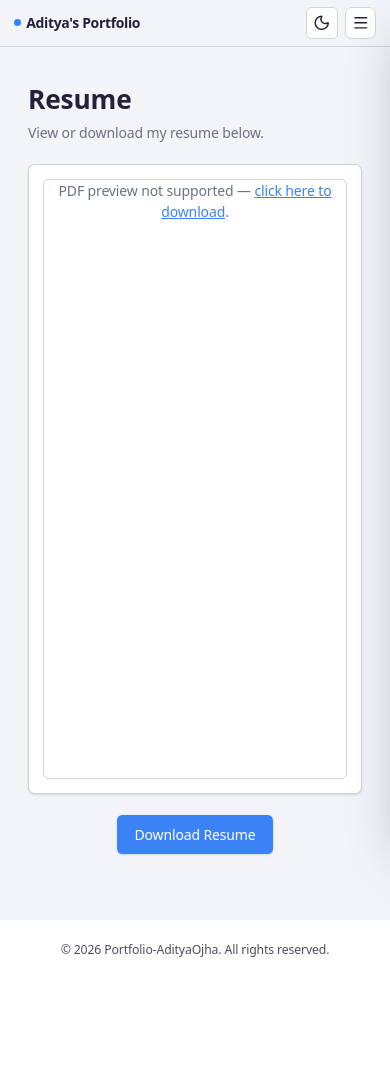
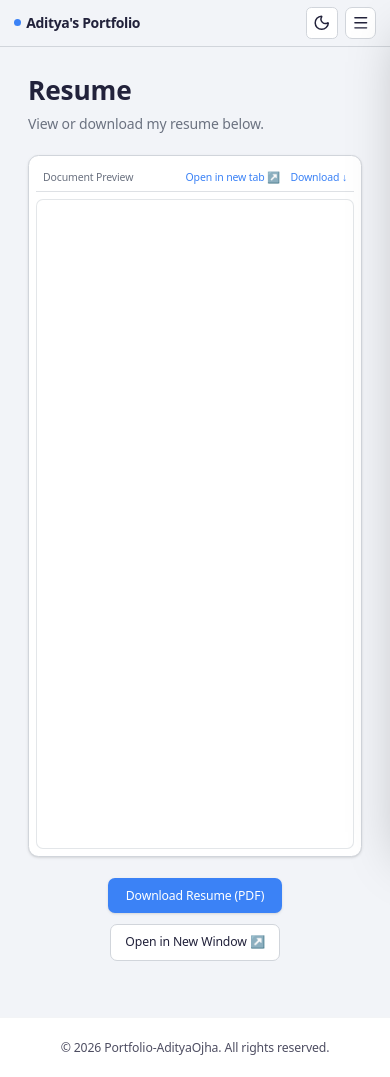
Before and after one commit to Kaditya67/Portfolio_latest, a React (Vite) app in the folder frontend/: page /resume in a window 390 px wide. Before the commit the page ends 979 px from the top, so only its background shows below. Built offline with nearby package versions, Linux system fonts and the light colour scheme.

Commit message:
Fix PDF preview compatibility with iframe fallback and direct action buttons

```diff
--- a/frontend/src/pages/resume/index.jsx
+++ b/frontend/src/pages/resume/index.jsx
@@ -13,30 +13,85 @@ const Resume = () => {
         </p>
 
         {/* === PDF Preview Section === */}
-        <div className="rounded-lg border border-border bg-card dark:bg-neutral-800 dark:border-gray-700 p-4 shadow">
-          <object
-            data={resumeUrl}
-            type="application/pdf"
-            className="w-full h-[600px] rounded-md border border-border dark:border-gray-700"
-          >
-            <p className="text-center text-muted-foreground dark:text-gray-400">
-              PDF preview not supported —{" "}
-              <a href={resumeUrl} download className="underline text-primary">
-                click here to download
+        <div className="rounded-xl border border-border bg-card dark:bg-neutral-800 dark:border-gray-700 p-2 sm:p-4 shadow-sm">
+          <div className="flex items-center justify-between px-2 py-2 mb-2 border-b border-border/70 dark:border-gray-700/60 text-xs">
+            <span className="text-muted-foreground dark:text-gray-300 font-medium">Document Preview</span>
+            <div className="flex items-center gap-3">
+              <a
+                href={resumeUrl}
+                target="_blank"
+                rel="noopener noreferrer"
+                className="text-primary hover:underline font-medium"
+              >
+                Open in new tab ↗
               </a>
-              .
-            </p>
-          </object>
+              <a
+                href={resumeUrl}
+                download="Aditya_Ojha_Resume.pdf"
+                className="text-primary hover:underline font-medium"
+              >
+                Download ↓
+              </a>
+            </div>
+          </div>
+
+          <div className="w-full h-[650px] sm:h-[750px] rounded-lg overflow-hidden border border-border/60 dark:border-gray-700/60 bg-white">
+            <iframe
+              src={`${resumeUrl}#toolbar=1&navpanes=0`}
+              title="Resume PDF"
+              className="w-full h-full border-0"
+            >
+              <object
+                data={resumeUrl}
+                type="application/pdf"
+                className="w-full h-full"
+              >
+                <div className="flex flex-col items-center justify-center h-full p-6 text-center bg-gray-50 dark:bg-neutral-800">
+                  <p className="text-sm font-medium text-foreground dark:text-white mb-2">
+                    PDF Preview is not supported by your browser or mobile device.
+                  </p>
+                  <p className="text-xs text-muted-foreground dark:text-gray-400 mb-4">
+                    You can view the document directly or download it to your device.
+                  </p>
+                  <div className="flex gap-3">
+                    <a
+                      href={resumeUrl}
+                      target="_blank"
+                      rel="noopener noreferrer"
+                      className="px-4 py-2 rounded-md border border-border bg-card dark:bg-neutral-700 text-xs font-medium hover:bg-accent transition"
+                    >
+                      Open in New Tab ↗
+                    </a>
+                    <a
+                      href={resumeUrl}
+                      download="Aditya_Ojha_Resume.pdf"
+                      className="px-4 py-2 rounded-md bg-primary text-white text-xs font-medium hover:bg-primary/90 transition shadow-sm"
+                    >
+                      Download Resume ↓
+                    </a>
+                  </div>
+                </div>
+              </object>
+            </iframe>
+          </div>
         </div>
 
         {/* === Download Button === */}
-        <div className="mt-6 flex justify-center">
+        <div className="mt-6 flex flex-wrap items-center justify-center gap-3">
           <a
             href={resumeUrl}
-            download
-            className="inline-flex items-center px-5 py-2.5 rounded-md bg-primary text-white font-medium hover:bg-primary/90 transition-all duration-200 shadow-sm"
+            download="Aditya_Ojha_Resume.pdf"
+            className="inline-flex items-center gap-1.5 px-5 py-2.5 rounded-lg bg-primary text-white text-sm font-medium hover:bg-primary/90 transition shadow-sm"
           >
-            Download Resume
+            Download Resume (PDF)
+          </a>
+          <a
+            href={resumeUrl}
+            target="_blank"
+            rel="noopener noreferrer"
+            className="inline-flex items-center gap-1.5 px-4 py-2.5 rounded-lg border border-border bg-card dark:bg-neutral-800 text-foreground dark:text-white text-sm font-medium hover:bg-accent dark:hover:bg-neutral-700 transition"
+          >
+            Open in New Window ↗
           </a>
         </div>
       </section>
```
Also changed, not shown: 30 other files (tests, documents, lock files or other folders).
